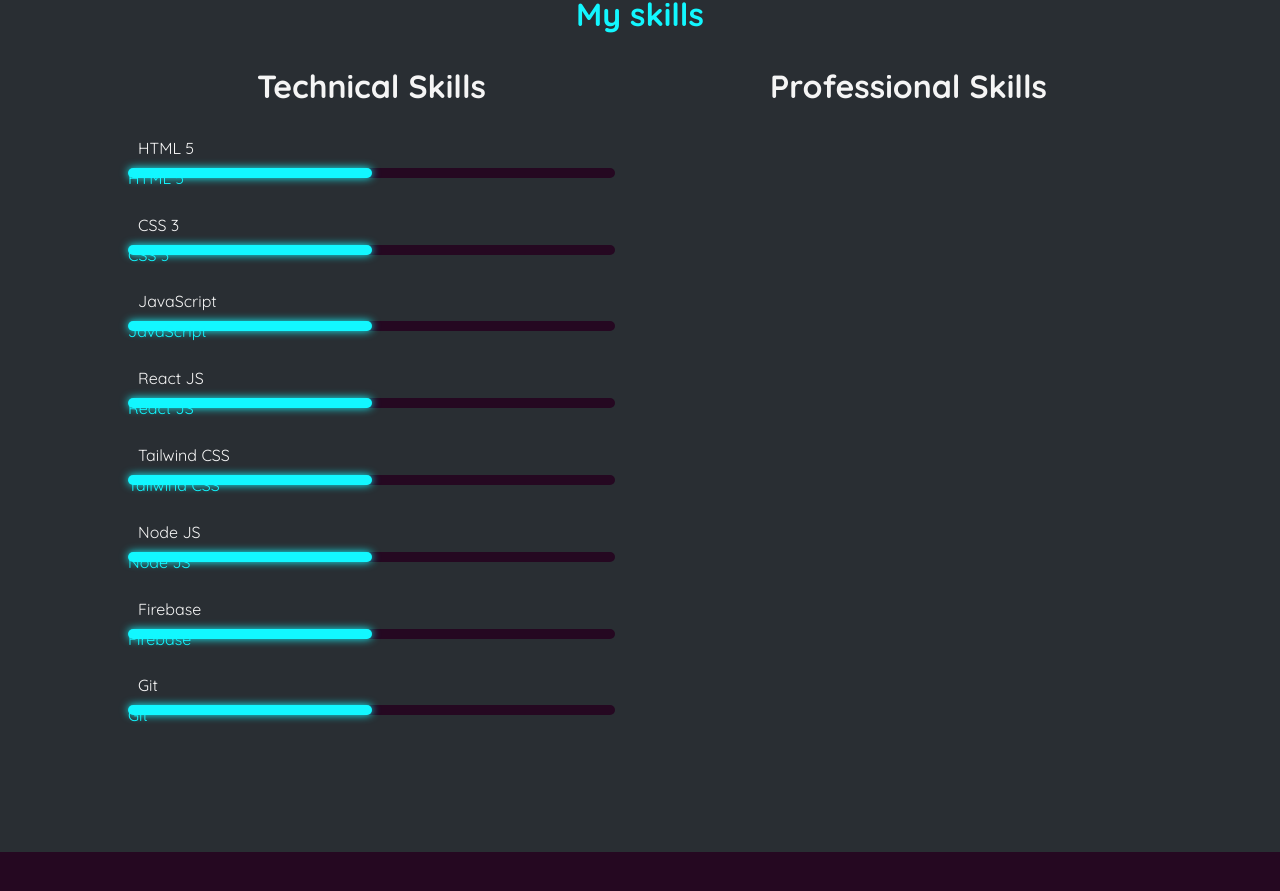
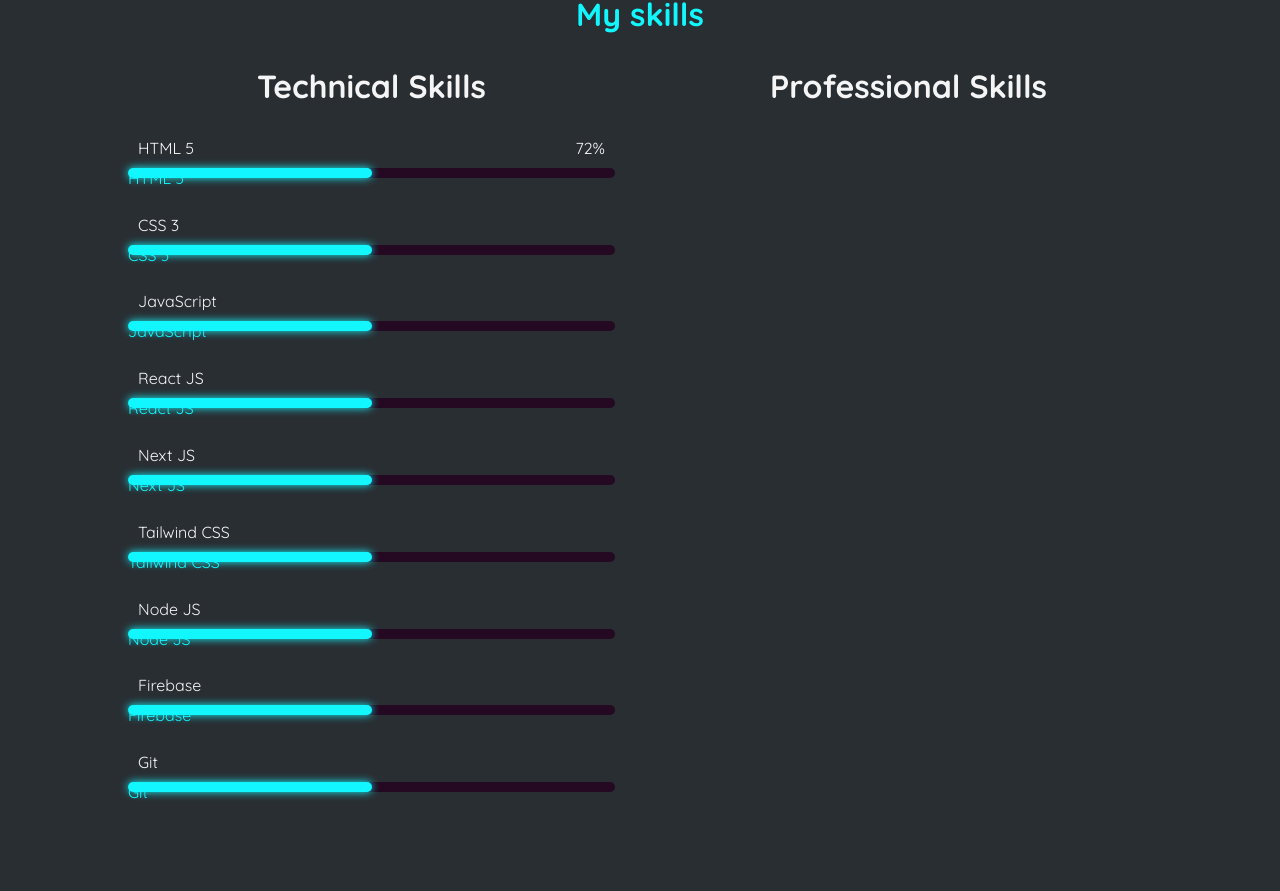
Before and after one commit to Gurjantrandahwa/new_portfolio, a React (Create React App) app: page / in a window 1280 px wide. Shown: the part 2351-3242 px from the top of the page. Before the commit the page ends 3203 px from the top, so only its background shows below. Built offline with nearby package versions, Linux system fonts and the light colour scheme.

Commit message:
Updated portfolio

```diff
--- a/src/data/data.js
+++ b/src/data/data.js
@@ -1,4 +1,4 @@
-import {javascript, html, css, reactjs, tailwind, nodejs, mongodb, git, firebase, gith, chatApp, blog, ecommerce, movie, contact, pokeweb, trade, patient, exercise, stepperForm, travel, prLogo, volo} from "../Assets";
+import {javascript, html, css, reactjs, tailwind, nodejs, firebase, gith, chatApp, blog, ecommerce, movie, contact, pokeweb, trade, patient, exercise, stepperForm, travel, prLogo, volo} from "../Assets";
 import {FiMonitor} from "react-icons/fi";
 import {BsCodeSlash} from "react-icons/bs";
 import {AiOutlineMobile} from "react-icons/ai";
@@ -33,46 +33,50 @@
     {
         name: "HTML 5",
         icon: html,
-        percent:<p className={"html"}/>
+        percent:"72%",
     },
     {
         name: "CSS 3",
         icon: css,
-        percent:<p className={"css"}/>
+
     },
     {
         name: "JavaScript",
         icon: javascript,
-        percent:<p className={"javascript"}/>
+
     },
 
     {
         name: "React JS",
         icon: reactjs,
-        percent:<p className={"react"}/>
+
     },
+    {
+        name: "Next JS",
+        icon: reactjs,
 
+    },
     {
         name: "Tailwind CSS",
         icon: tailwind,
-        percent:<p className={"tailwind"}/>
+
     },
     {
         name: "Node JS",
         icon: nodejs,
-        percent:<p className={"node"}/>
+
     },
 
     {
         name: "Firebase",
         icon: firebase,
-        percent:<p className={"firebase"}/>
+
     },
 
     {
         name: "Git",
         icon: gith,
-        percent:<p className={"git"}/>
+
     },
 ];
 
```
Also changed, not shown: src/components/Skills/Skills.js (line endings or trailing spaces).
